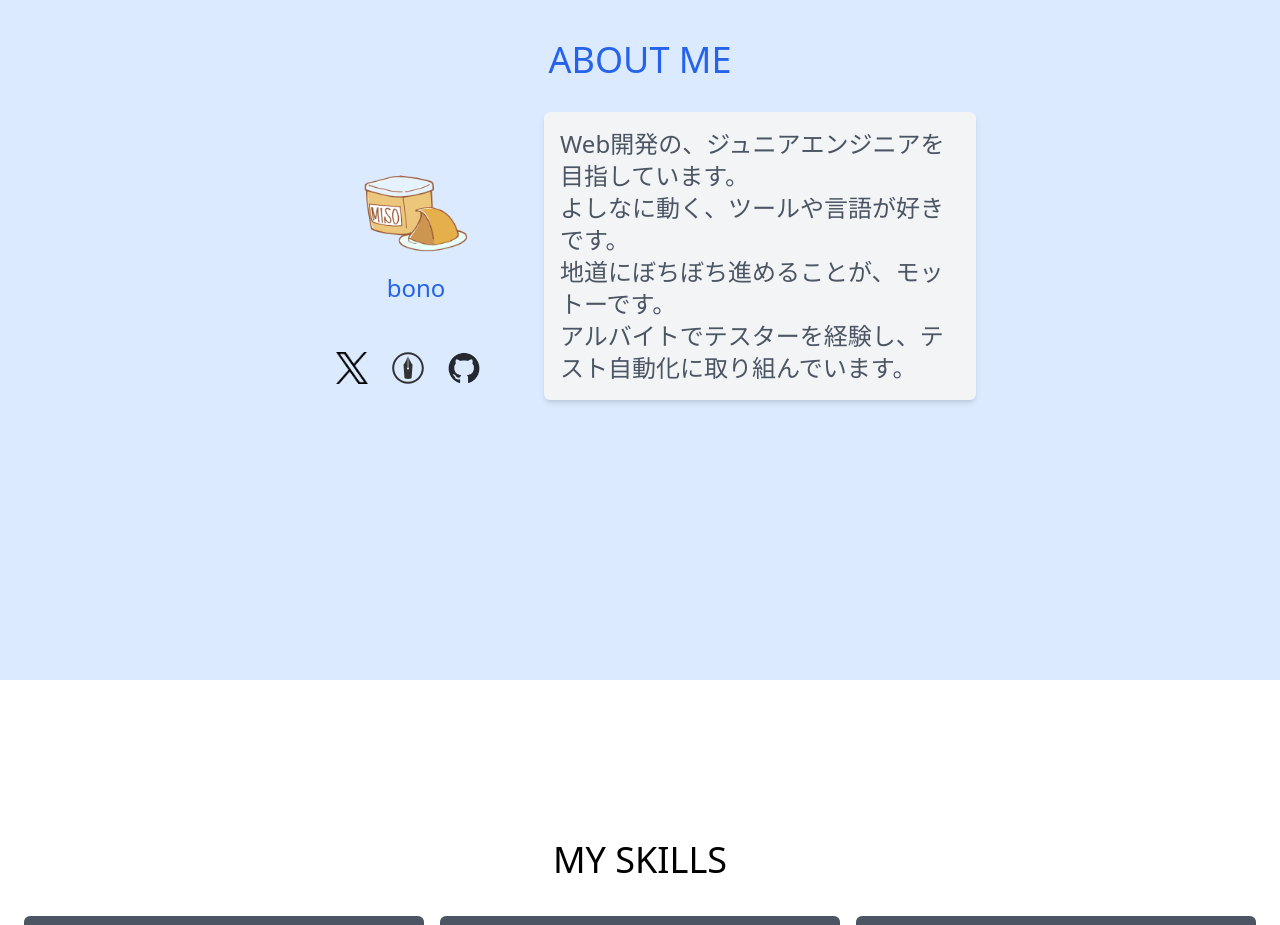
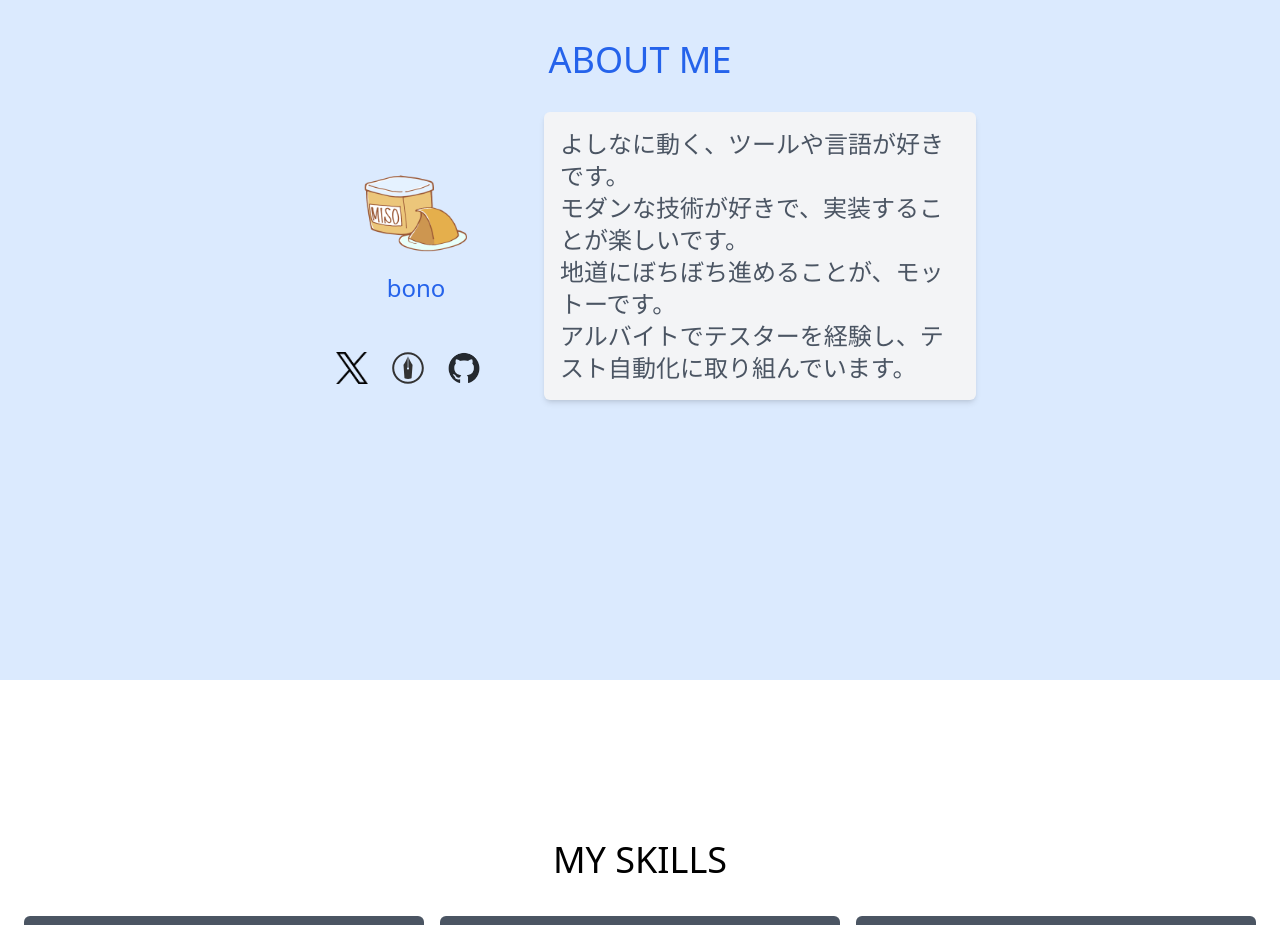
Before and after one commit to norm02/bono-website, a Next.js app: page / in a window 1280 px wide. Shown: the part 920-1845 px from the top of the page. Built offline with nearby package versions, Linux system fonts and the light colour scheme.

Commit message:
about meの文言修正

```diff
--- a/components/About/index.tsx
+++ b/components/About/index.tsx
@@ -54,10 +54,10 @@ const About: NextPage = () => {
           <div className="flex items-center justify-center w-2/3 pb-8 pl-4">
             <div className="bg-gray-100 p-4 rounded-md shadow-md overflow-y-auto">
               <p className="text-gray-600 text-2xl">
-                Web開発の、ジュニアエンジニアを目指しています。
+                よしなに動く、ツールや言語が好きです。
               </p>
               <p className="text-gray-600 text-2xl">
-                よしなに動く、ツールや言語が好きです。
+                モダンな技術が好きで、実装することが楽しいです。
               </p>
               <p className="text-gray-600 text-2xl">
                 地道にぼちぼち進めることが、モットーです。
```
